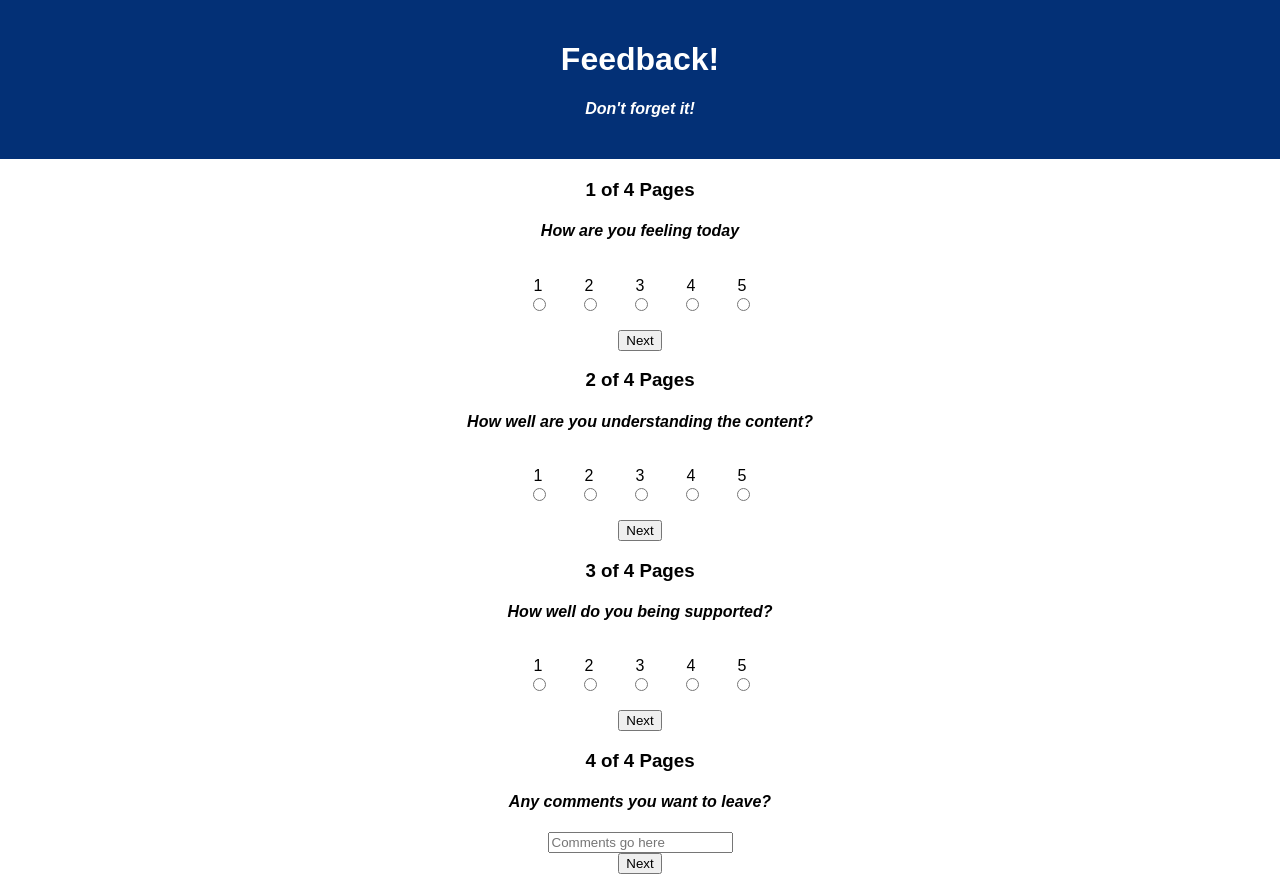
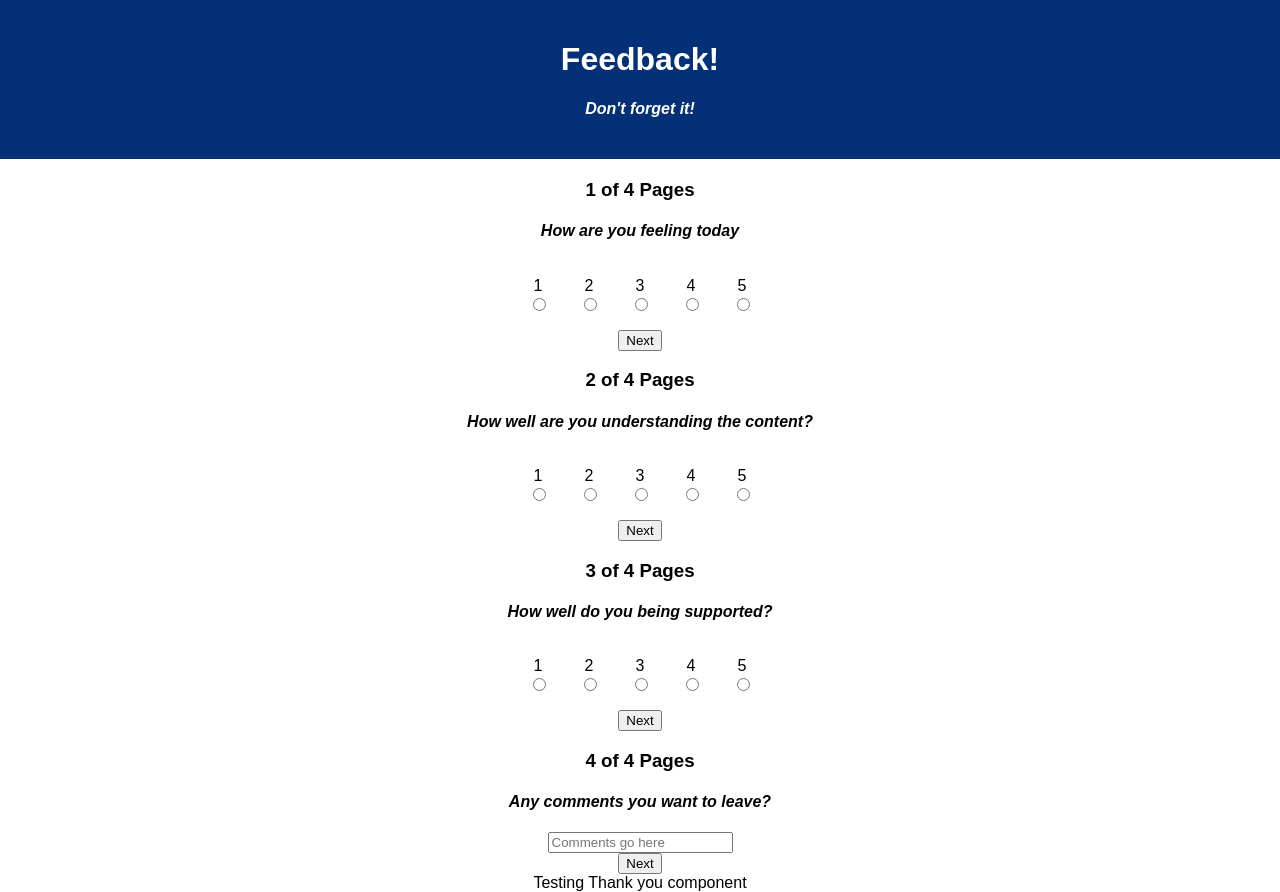
Before and after one commit to JoeyLundquist/Weekend-redux-feedback-loop, a React (Create React App) app: page / in a window 1280 px wide. Built offline with nearby package versions, Linux system fonts and the light colour scheme.

Commit message:
made changes to my reducer file names

```diff
--- a/src/components/App/App.jsx
+++ b/src/components/App/App.jsx
@@ -5,6 +5,8 @@
 import Understanding from '../Understanding/Understanding';
 import Supported from '../Supported/Supported';
 import Comments from '../Comments/Comments';
+import ThankYou from '../ThankYou/ThankYou';
+
 
 function App() {
 
@@ -23,6 +25,8 @@
 
       <Comments />
 
+      <ThankYou />
+
     </div>
   );
 }
--- /dev/null
+++ b/src/components/ThankYou/ThankYou.jsx
@@ -0,0 +1,12 @@
+
+
+
+export default function ThankYou() {
+
+
+    return (
+        <>
+            Testing Thank you component
+        </>
+    )
+}
```
Also changed, not shown: src/index.js (+4 -4 lines), src/Redux/Reducers/feedback-commentsReducer.jsx (renamed from src/Redux/Reducers/feedback-comments.jsx), src/Redux/Reducers/feelingsReducer.jsx (renamed from src/Redux/Reducers/Feelings.jsx), src/Redux/Reducers/supportedReducer.jsx (renamed from src/Redux/Reducers/supported.jsx), src/Redux/Reducers/understandingReducer.jsx (renamed from src/Redux/Reducers/understanding.jsx).
